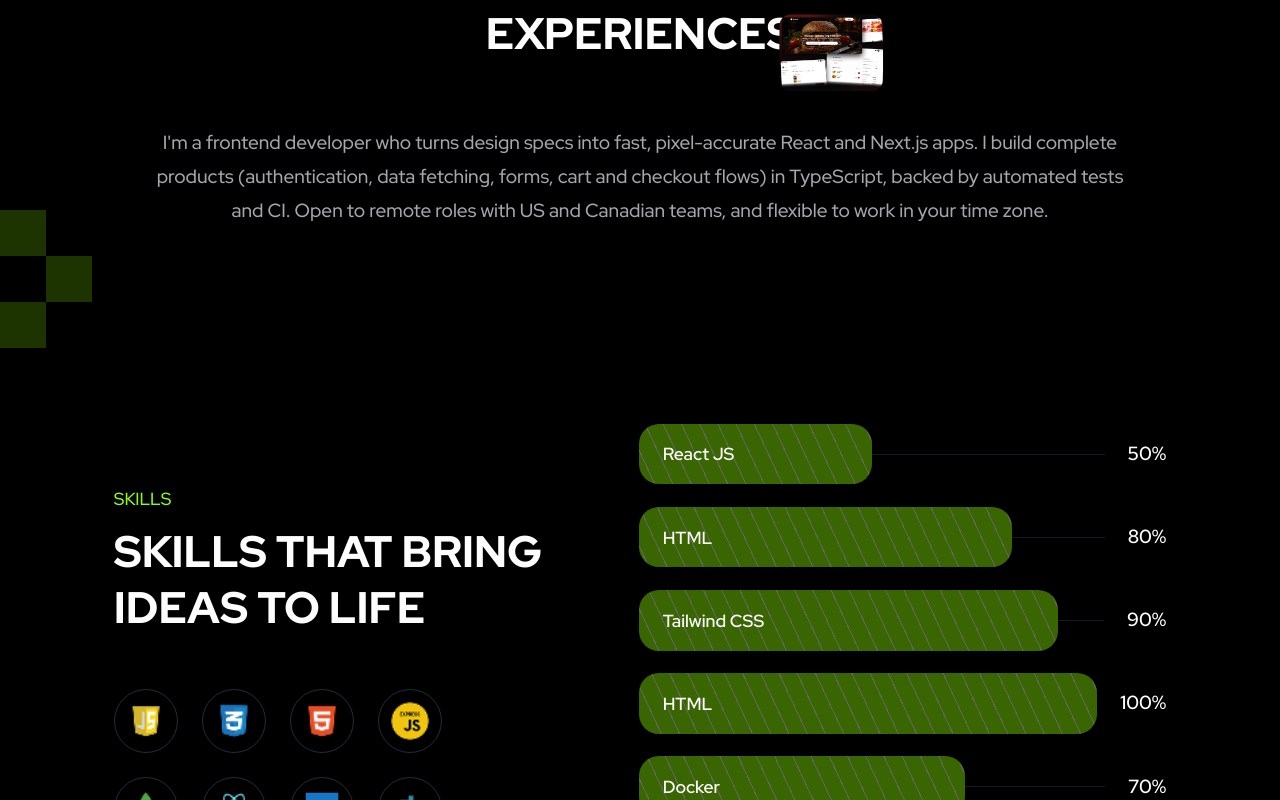
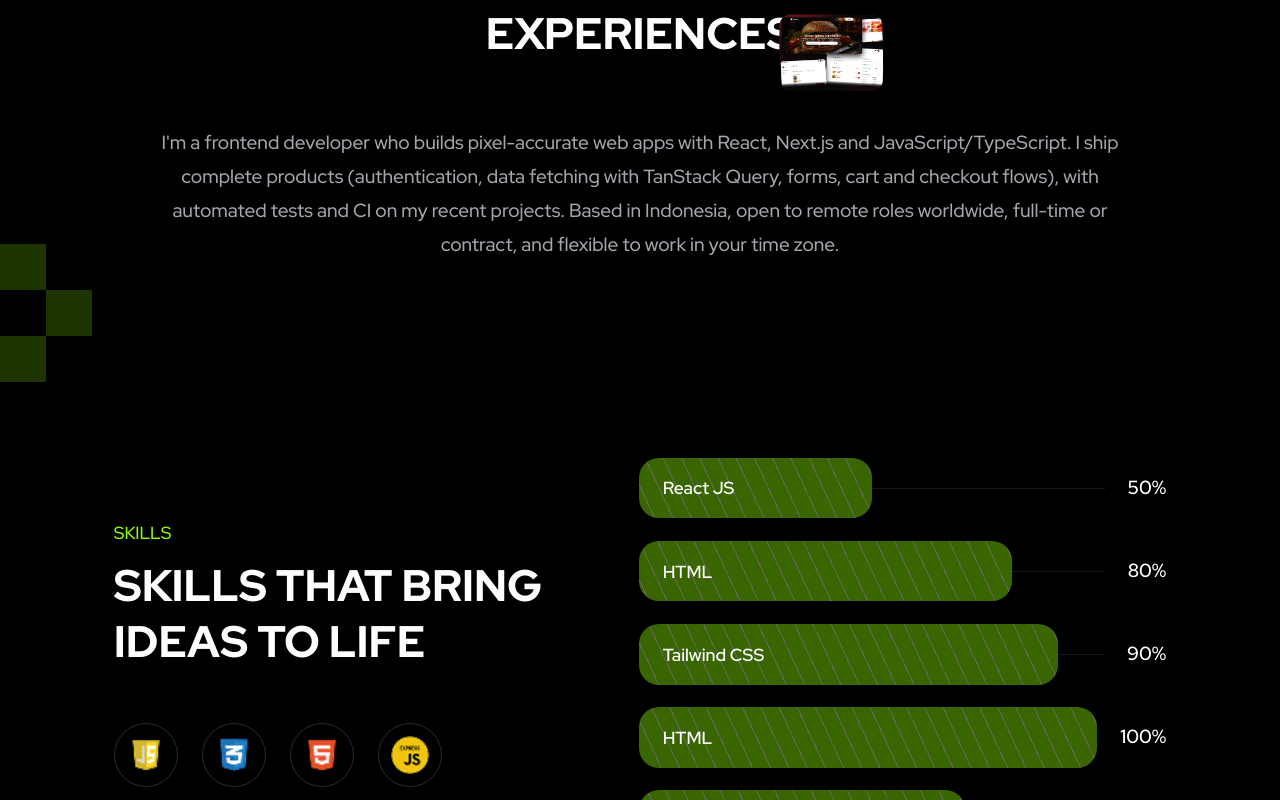
Before and after one commit to Yusuf-98/Portfolio-8, a Next.js app: page / in a window 1280 px wide. Shown: the part 1940-2740 px from the top of the page. Built offline with nearby package versions, Linux system fonts and the light colour scheme.

Commit message:
update: about paragraph

```diff
--- a/components/sections/About.tsx
+++ b/components/sections/About.tsx
@@ -168,11 +168,12 @@
             transition={transitionDelayed(D_TEXT)}
             className='text-md md:text-sec-body font-medium tracking-t-none text-neutral-400 text-center w-full md:max-w-249'
           >
-            I&apos;m a frontend developer who turns design specs into fast,
-            pixel-accurate React and Next.js apps. I build complete products
-            (authentication, data fetching, forms, cart and checkout flows) in
-            TypeScript, backed by automated tests and CI. Open to remote roles
-            with US and Canadian teams, and flexible to work in your time zone.
+            I&apos;m a frontend developer who builds pixel-accurate web apps with
+            React, Next.js and JavaScript/TypeScript. I ship complete products
+            (authentication, data fetching with TanStack Query, forms, cart and
+            checkout flows), with automated tests and CI on my recent projects.
+            Based in Indonesia, open to remote roles worldwide, full-time or
+            contract, and flexible to work in your time zone.
           </motion.p>
 
           {/* Mobile images */}
```
